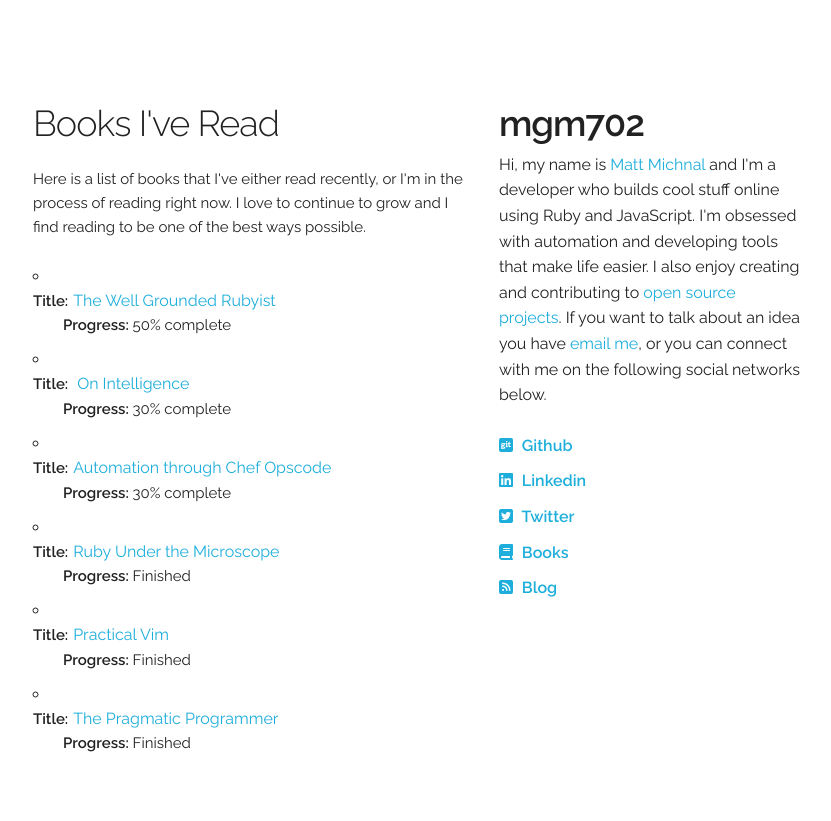
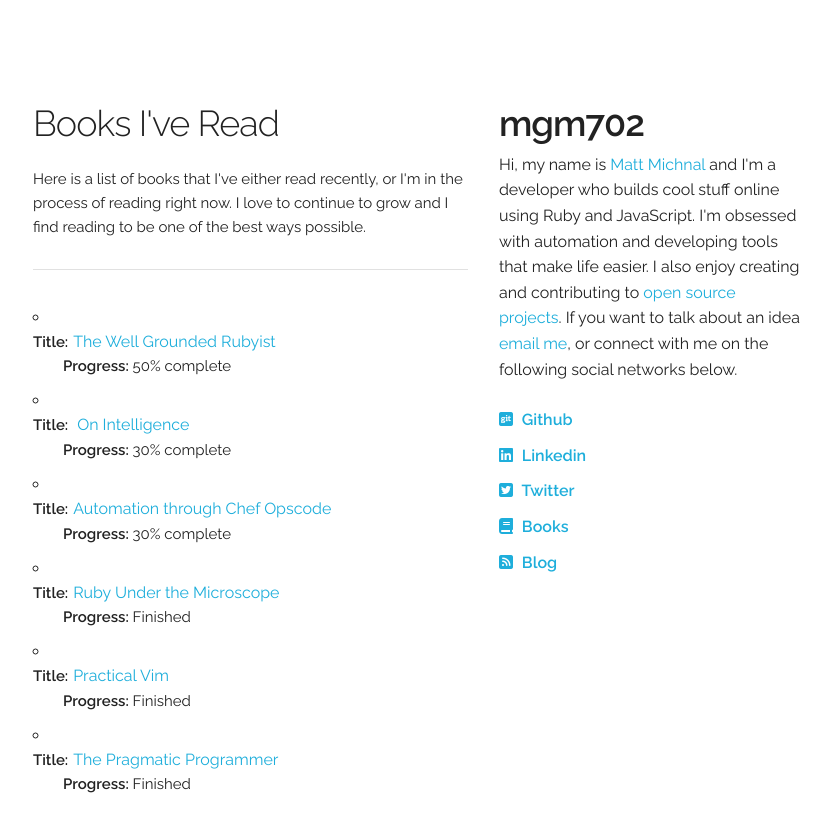
Before and after one commit to mgm702/mgm702.github.io, a plain HTML site: page books.html in a window 1280 px wide. Shown: the whole page, without its empty margins (223-1054 px from the left). Before the commit the page ends 800 px from the top, so only its background shows below. Drawn offline with Linux system fonts and the light colour scheme.

Commit message:
Fixing wording and adding line breaks for page titles

```diff
--- a/books.html
+++ b/books.html
@@ -33,6 +33,7 @@
       <div class="seven columns">
         <h3> Books I've Read</h3>
         <p>Here is a list of books that I've either read recently, or I'm in the process of reading right now. I love to continue to grow and I find reading to be one of the best ways possible.</p>
+        <hr>
         <ul class="book-list">
           <li>
             <div><span>Title:</span><a href="http://amzn.to/2gwW4DS">The Well Grounded Rubyist</a></div>
@@ -63,7 +64,7 @@
       <div class="five columns">
         <h3 class="site-title"><a href="/">mgm702</a></h3>
         <p class="intro-text">
-        Hi, my name is <a class="intro-link" href="/Matt Michnal Resume.pdf">Matt Michnal</a> and I'm a developer who builds cool stuff online using Ruby and JavaScript. I'm obsessed with automation and developing tools that make life easier. I also enjoy creating and contributing to <a class="intro-link" href="/open-source.html">open source projects</a>. If you want to talk about an idea you have <a class="intro-link" href="mailto:mattm3646@gmail.com">email me</a>, or you can connect with me on the following social networks below.
+        Hi, my name is <a class="intro-link" href="/Matt Michnal Resume.pdf">Matt Michnal</a> and I'm a developer who builds cool stuff online using Ruby and JavaScript. I'm obsessed with automation and developing tools that make life easier. I also enjoy creating and contributing to <a class="intro-link" href="/open-source.html">open source projects</a>. If you want to talk about an idea <a class="intro-link" href="mailto:mattm3646@gmail.com">email me</a>, or connect with me on the following social networks below.
         </p>
         <ul class="site-links">
           <li><a href="https://github.com/mgm702"> <i class="fa fa-git-square" aria-hidden="true"></i> Github</a></li>
```
Also changed, not shown: index.html (+1 -1 lines), open-source.html (+2 -1 lines).
